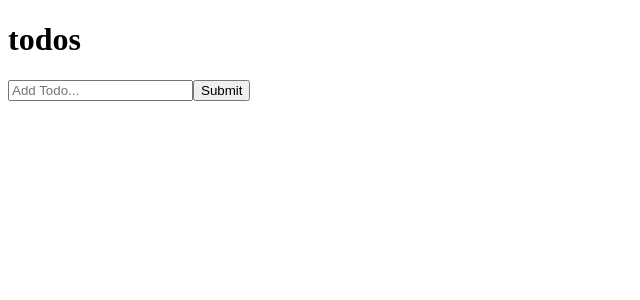
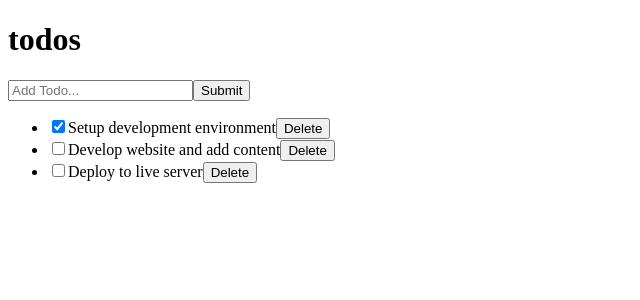
Before and after one commit to KanzaTahreem/React-Todo, a React (Create React App) app: page / in a window 1280 px wide. Shown: the top 300 px of the page, without its empty margins (0-640 px from the left). Built offline with nearby package versions, Linux system fonts and the light colour scheme.

Commit message:
Fix error to delete item(s) from list

```diff
--- a/src/components/TodoItem.js
+++ b/src/components/TodoItem.js
@@ -11,7 +11,7 @@ class TodoItem extends React.Component {
           onChange={() => this.props.handleChangeProps(this.props.todo.id)}
         />
         {this.props.todo.title}
-        <button onClick={this.props.deleteTodoProps(this.props.todo.id)}>Delete</button>
+        <button onClick={() => this.props.deleteTodoProps(this.props.todo.id)}>Delete</button>
       </li>
     );
   }
```
